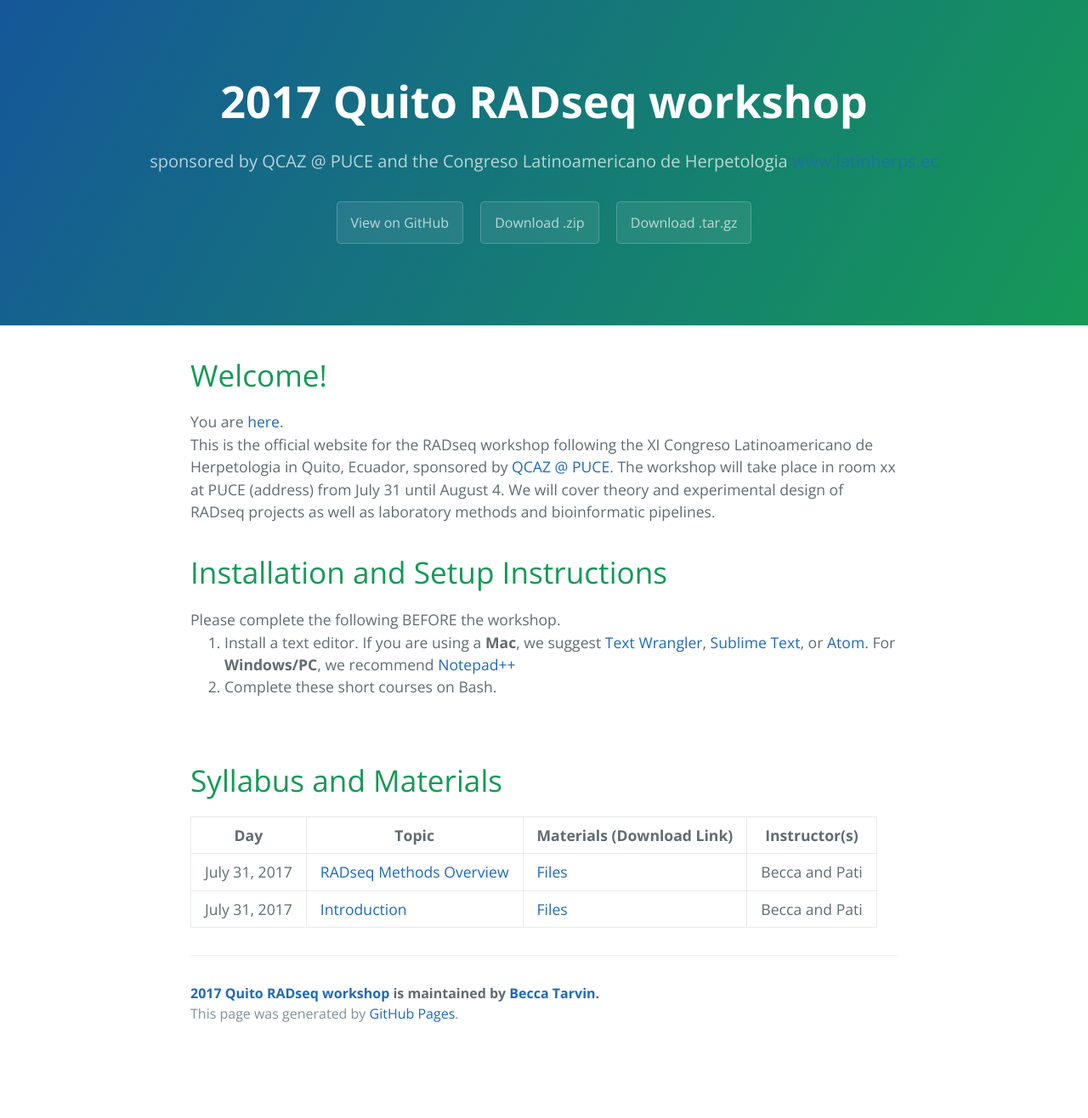
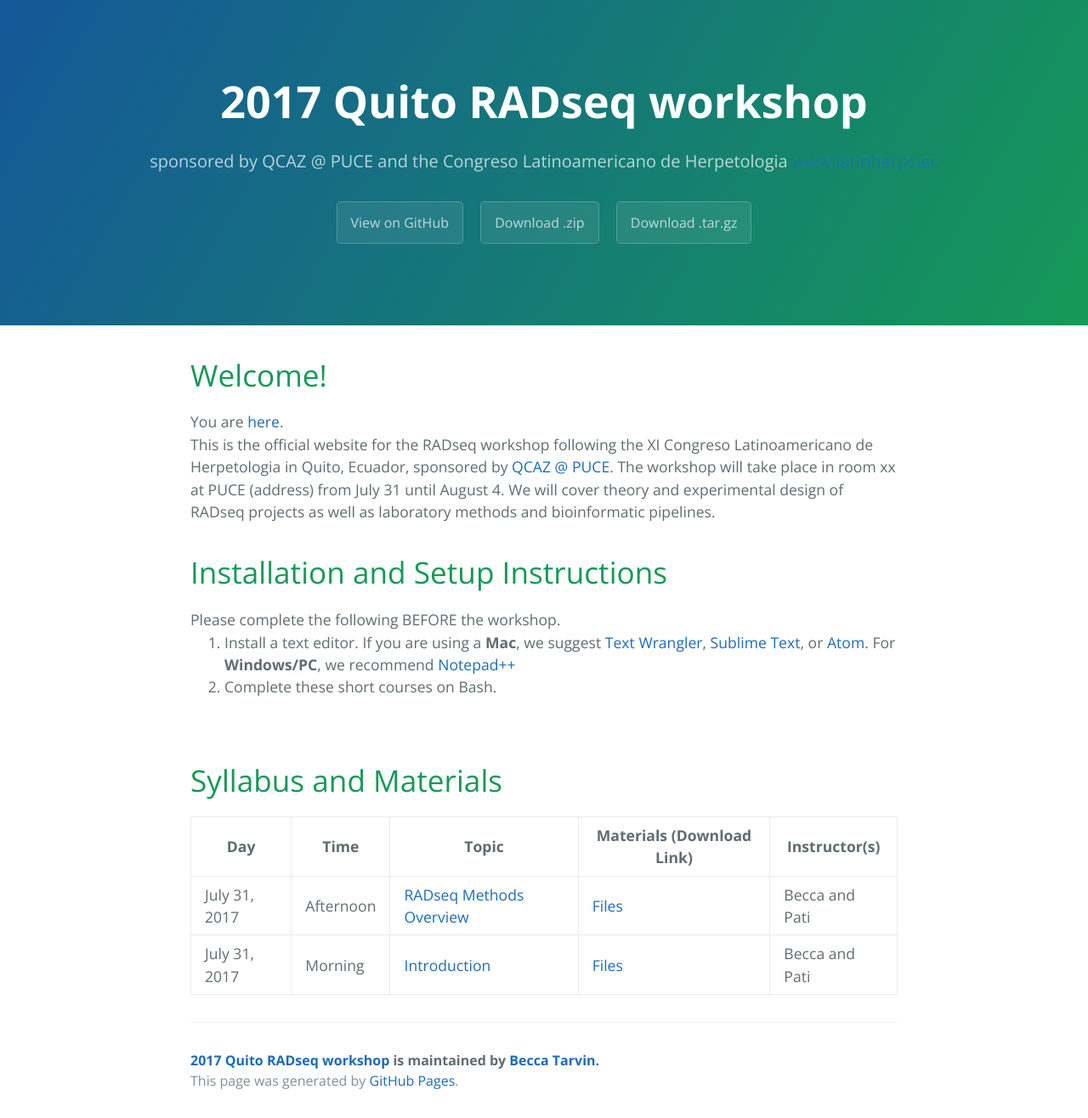
Before and after one commit to rdtarvin/RADseq_Quito_2017, a Jekyll site: the page built from index.html, in a window 1280 px wide. Shown: the whole page at 85% size. Built offline with Jekyll 4.4.1, drawn with Linux system fonts in a browser that asks for light colours; the list of posts is cut into pages by our own code; before the commit the page ends 1237 px from its top, so only the background shows below that.

Commit message:
fixing html error again

```diff
--- a/index.html
+++ b/index.html
@@ -29,6 +29,7 @@ title: {{ site.name }}
   <table>
             <tr>
                 <th>Day</th>
+                <th>Time</th>
                 <th>Topic</th>
                 <th>Materials (Download Link)</th>
                 <th>Instructor(s)</th>
@@ -36,6 +37,7 @@ title: {{ site.name }}
     {% for post in site.posts %}
      <tr>
                  <td> {{ post.date | date: '%B %d, %Y' }} </t>
+                 <td> {{ post.time }} </t>
                  <td align="left"> <a href="{{ site.baseurl }}{{ post.url }}" title="{{ post.title }}">{{ post.title }}</a> </td>
                  <td> <a href="{{ post.materials }}">Files</a></td>
                  <td> {{ post.instructor }} </td>
```
